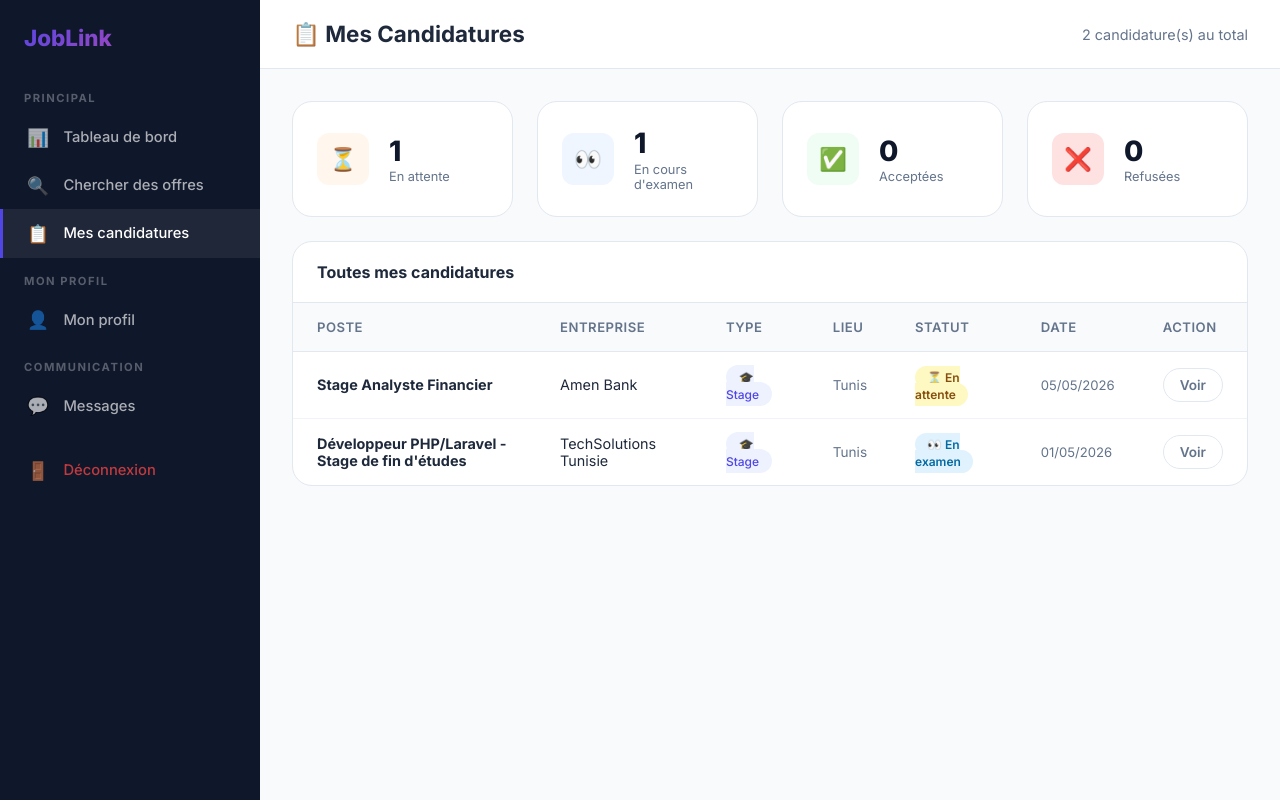
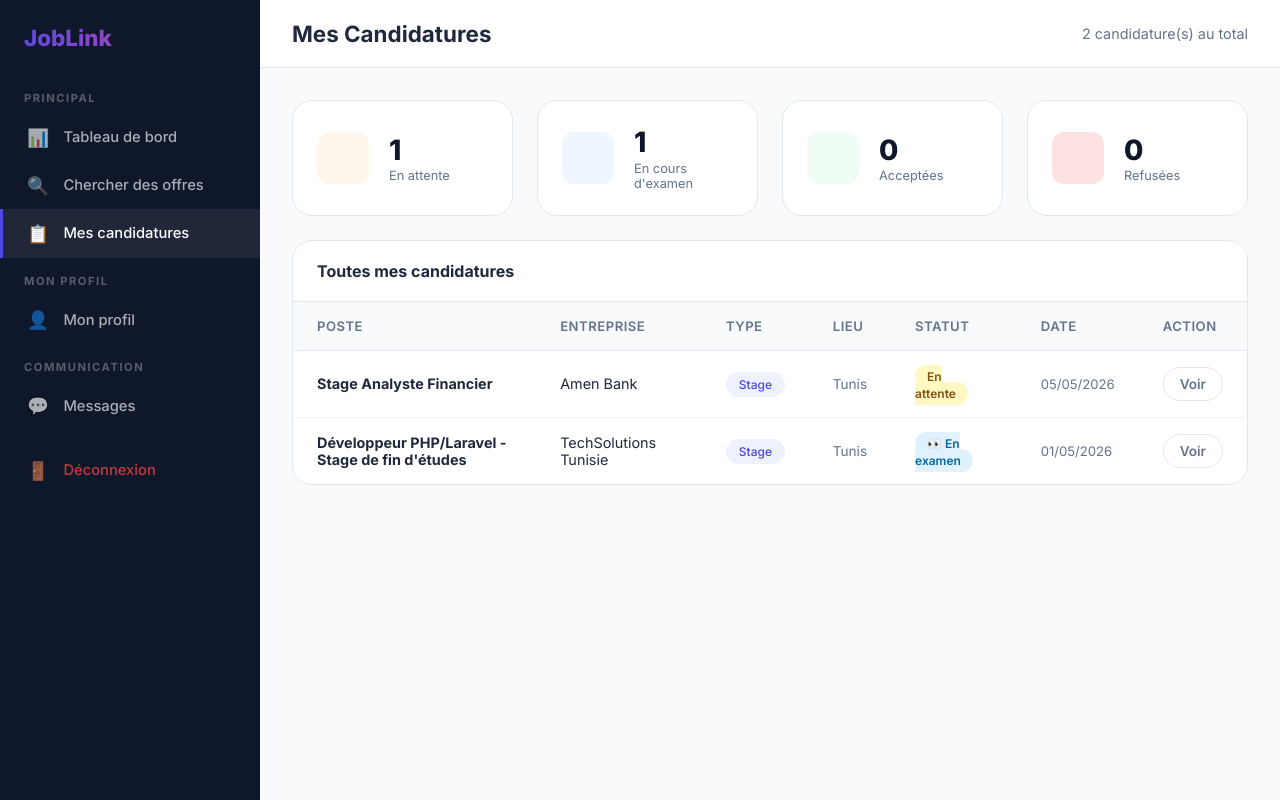
Before and after one commit to ademK-gif/Projet_web_stage, a PHP site: page /etudiant/candidatures.php in a window 1280 px wide. Run offline with PHP 8.4, Linux system fonts and the light colour scheme; a user stored in the database is signed in; data comes from the database, SQL or seed files in the repository.

Commit message:
candidatures.php

```diff
--- a/siteadam/etudiant/candidatures.php
+++ b/siteadam/etudiant/candidatures.php
@@ -16,26 +16,25 @@ $applications = $apps->fetchAll();
 <div class="dash-layout">
   <?php include '../includes/sidebar_student.php'; ?>
   <div class="dash-content">
-    <div class="dash-header"><h1>📋 Mes Candidatures</h1>
+    <div class="dash-header"><h1> Mes Candidatures</h1>
       <div style="color:var(--muted);font-size:.9rem"><?= count($applications) ?> candidature(s) au total</div>
     </div>
     <div class="dash-body">
-      <!-- Status Summary -->
       <?php
         $counts = ['pending'=>0,'reviewed'=>0,'accepted'=>0,'rejected'=>0];
         foreach($applications as $a) $counts[$a['status']]++;
       ?>
       <div class="stats-grid" style="margin-bottom:1.5rem">
-        <div class="stat-card"><div class="stat-icon orange">⏳</div><div><div class="stat-val"><?= $counts['pending'] ?></div><div class="stat-lbl">En attente</div></div></div>
-        <div class="stat-card"><div class="stat-icon blue">👀</div><div><div class="stat-val"><?= $counts['reviewed'] ?></div><div class="stat-lbl">En cours d'examen</div></div></div>
-        <div class="stat-card"><div class="stat-icon green">✅</div><div><div class="stat-val"><?= $counts['accepted'] ?></div><div class="stat-lbl">Acceptées</div></div></div>
-        <div class="stat-card"><div class="stat-icon" style="background:#fee2e2;color:#991b1b">❌</div><div><div class="stat-val"><?= $counts['rejected'] ?></div><div class="stat-lbl">Refusées</div></div></div>
+        <div class="stat-card"><div class="stat-icon orange"></div><div><div class="stat-val"><?= $counts['pending'] ?></div><div class="stat-lbl">En attente</div></div></div>
+        <div class="stat-card"><div class="stat-icon blue"></div><div><div class="stat-val"><?= $counts['reviewed'] ?></div><div class="stat-lbl">En cours d'examen</div></div></div>
+        <div class="stat-card"><div class="stat-icon green"></div><div><div class="stat-val"><?= $counts['accepted'] ?></div><div class="stat-lbl">Acceptées</div></div></div>
+        <div class="stat-card"><div class="stat-icon" style="background:#fee2e2;color:#991b1b"></div><div><div class="stat-val"><?= $counts['rejected'] ?></div><div class="stat-lbl">Refusées</div></div></div>
       </div>
 
       <div class="table-wrap">
         <div class="table-head"><h3>Toutes mes candidatures</h3></div>
         <?php if(empty($applications)): ?>
-        <div class="empty-state"><div class="empty-icon">📭</div><h3>Aucune candidature</h3><p>Postulez à des offres pour les voir ici.</p><a href="/siteadam/offres.php" class="btn btn-primary" style="margin-top:1rem">🔍 Parcourir les offres</a></div>
+        <div class="empty-state"><div class="empty-icon"></div><h3>Aucune candidature</h3><p>Postulez à des offres pour les voir ici.</p><a href="/siteadam/offres.php" class="btn btn-primary" style="margin-top:1rem"> Parcourir les offres</a></div>
         <?php else: ?>
         <table>
           <thead><tr><th>Poste</th><th>Entreprise</th><th>Type</th><th>Lieu</th><th>Statut</th><th>Date</th><th>Action</th></tr></thead>
@@ -44,9 +43,9 @@ $applications = $apps->fetchAll();
           <tr>
             <td><strong><?= htmlspecialchars($a['title']) ?></strong></td>
             <td><?= htmlspecialchars($a['company_name']) ?></td>
-            <td><span class="tag tag-type" style="font-size:.75rem"><?= $a['offer_type']==='stage'?'🎓 Stage':'💼 Emploi' ?></span></td>
+            <td><span class="tag tag-type" style="font-size:.75rem"><?= $a['offer_type']==='stage'?'Stage':' Emploi' ?></span></td>
             <td style="color:var(--muted);font-size:.85rem"><?= htmlspecialchars($a['location'] ?? '-') ?></td>
-            <td><span class="badge badge-<?= $a['status'] ?>"><?= ['pending'=>'⏳ En attente','reviewed'=>'👀 En examen','accepted'=>'✅ Accepté','rejected'=>'❌ Refusé'][$a['status']] ?></span></td>
+            <td><span class="badge badge-<?= $a['status'] ?>"><?= ['pending'=>' En attente','reviewed'=>'👀 En examen','accepted'=>'Accepté','rejected'=>'Refusé'][$a['status']] ?></span></td>
             <td style="color:var(--muted);font-size:.82rem"><?= date('d/m/Y',strtotime($a['applied_at'])) ?></td>
             <td><a href="/siteadam/offre-detail.php?id=<?= $a['offer_id'] ?>" class="btn btn-outline btn-sm">Voir</a></td>
           </tr>
```
